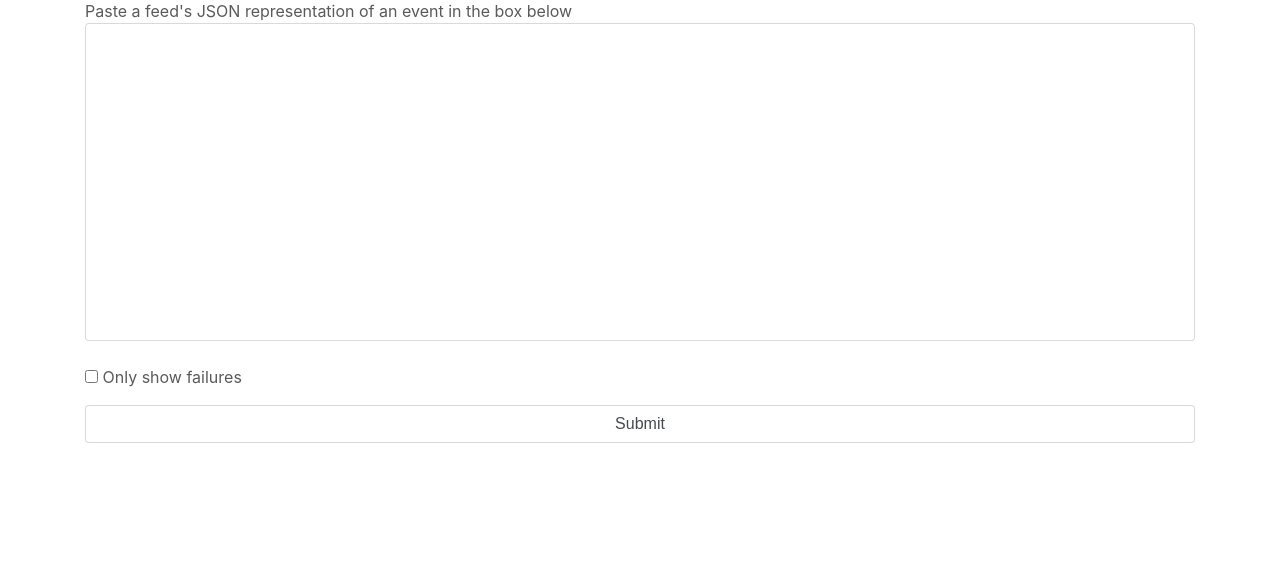
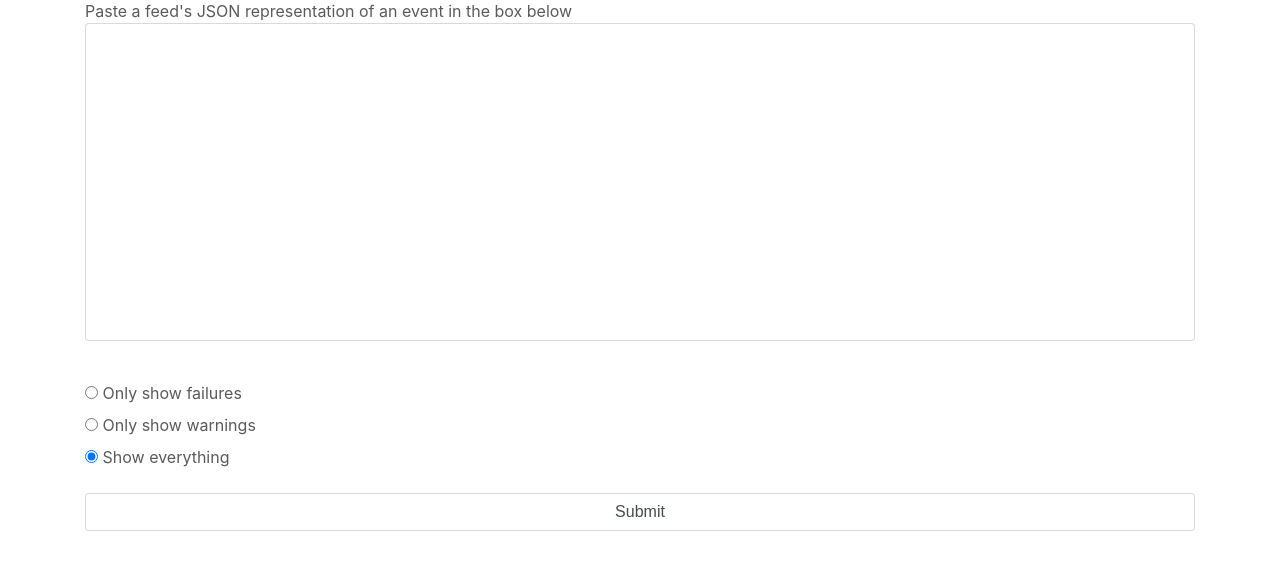
Before and after one commit to openactive/developer-microsite, a Flask app: page /tools/check-feed in a window 1280 px wide. Shown: the part 144-714 px from the top of the page. Run offline with Flask 2, Linux system fonts and the light colour scheme; some libraries are stand-ins or nearby versions.

Commit message:
Added ability to filter on warnings as well

```diff
--- a/app/app.py
+++ b/app/app.py
@@ -72,8 +72,11 @@ def check_feed(json_return=False):
 
     filter = False
 
-    if 'show_only_failures' in request.form:
-        filter = 'only_failures'
+    if 'filter' in request.form:
+        filter = request.form['filter']
+        if filter == 'all':
+            filter = False
+
 
     # first test if the feed is valid JSON
     try:
--- a/app/feed_tools/checker.py
+++ b/app/feed_tools/checker.py
@@ -306,6 +306,12 @@ def filter_errors(errors, filter):
                         new_errors[item] = errors[item]
                 except:
                     print(item)
+            elif filter == 'only_warnings':
+                try:
+                    if errors[item]['errorLevel'] == 'warning':
+                        new_errors[item] = errors[item]
+                except:
+                    print(item)
     if len(new_errors) > 0:
         return new_errors
     else:
--- a/app/templates/feed_form.html
+++ b/app/templates/feed_form.html
@@ -10,7 +10,15 @@
     </div>
     <br />
     <p>
-      <input type="checkbox" id="show_only_failures" name="show_only_failures"/> Only show failures
+      <div class="radio">
+        <label><input type="radio" name="filter" value="only_failures"> Only show failures</label>
+      </div>
+      <div class="radio">
+        <label><input type="radio" name="filter" value="only_warnings"> Only show warnings</label>
+      </div>
+      <div class="radio ">
+        <label><input type="radio" name="filter" value="all" checked> Show everything</label>
+      </div>
     </p>
     <p>
       <input type="submit" class="form-control" value="Submit" />
```
